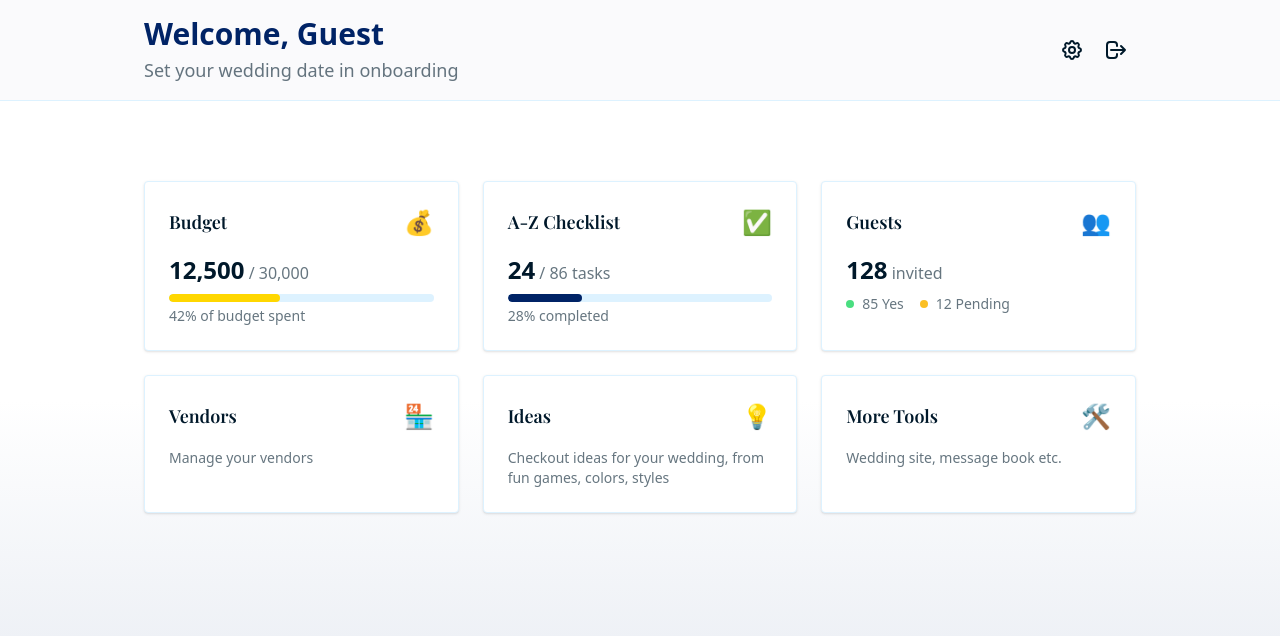
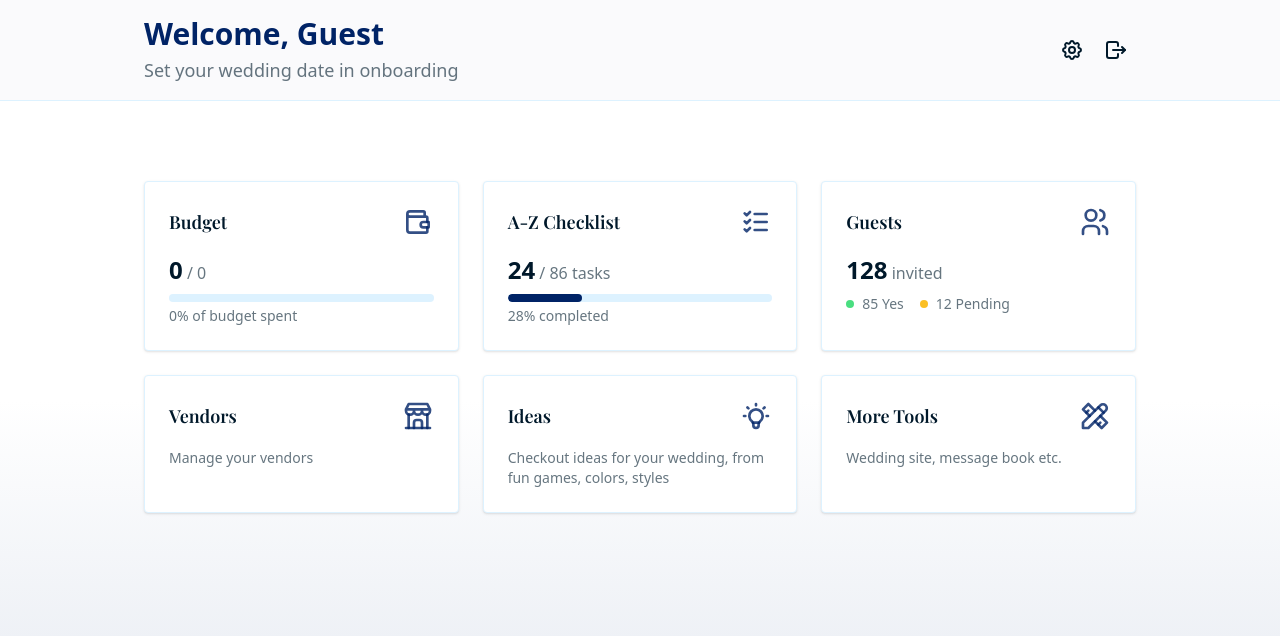
Before and after one commit to Fraganya/knotentials, a Next.js app: page /dashboard in a window 1280 px wide. Shown: the top 636 px of the page. Built offline with nearby package versions, Linux system fonts and the light colour scheme; no server answers; a web font is replaced by a local one.

Commit message:
feat: integrate dynamic budget calculation from Supabase and replace dashboard icons with Tabler Icons

```diff
--- a/package.json
+++ b/package.json
@@ -11,6 +11,7 @@
   "dependencies": {
     "@supabase/ssr": "^0.7.0",
     "@supabase/supabase-js": "^2.84.0",
+    "@tabler/icons-react": "^3.35.0",
     "@tailwindcss/postcss": "^4.1.17",
     "daisyui": "^5.5.5",
     "next": "16.0.3",
--- a/src/app/dashboard/page.js
+++ b/src/app/dashboard/page.js
@@ -4,21 +4,31 @@ import { useState, useEffect } from "react";
 import { useRouter } from "next/navigation";
 import Countdown from "../../components/Countdown";
 import { createClient } from "../../lib/supabase/client";
+import {
+    IconWallet,
+    IconListCheck,
+    IconUsers,
+    IconBuildingStore,
+    IconBulb,
+    IconTools,
+    IconSettings,
+    IconLogout
+} from "@tabler/icons-react";
 
 export default function Dashboard() {
     const router = useRouter();
     const [user, setUser] = useState(null);
     const [wedding, setWedding] = useState(null);
+    const [budgetSpent, setBudgetSpent] = useState(0);
+    const [budgetTotal, setBudgetTotal] = useState(0);
     const [loading, setLoading] = useState(true);
 
-    // Mock data
-    const budgetSpent = 12500;
-    const budgetTotal = 30000;
+    // Mock data for tasks (to be replaced later)
     const tasksCompleted = 24;
     const tasksTotal = 86;
 
     const progress = Math.round((tasksCompleted / tasksTotal) * 100);
-    const budgetProgress = Math.round((budgetSpent / budgetTotal) * 100);
+    const budgetProgress = budgetTotal > 0 ? Math.round((budgetSpent / budgetTotal) * 100) : 0;
 
     useEffect(() => {
         const supabase = createClient();
@@ -37,6 +47,20 @@ export default function Dashboard() {
                     .single();
 
                 setWedding(weddingData);
+                if (weddingData?.total_budget) {
+                    setBudgetTotal(weddingData.total_budget);
+                }
+
+                // Fetch budget items to calculate spent
+                const { data: expenses } = await supabase
+                    .from('budget_items')
+                    .select('cost, paid')
+                    .eq('user_id', user.id);
+
+                if (expenses) {
+                    const spent = expenses.reduce((acc, curr) => acc + (curr.paid ? curr.cost : 0), 0);
+                    setBudgetSpent(spent);
+                }
             }
 
             setLoading(false);
@@ -97,15 +121,10 @@ export default function Dashboard() {
                         <div className="flex items-center gap-4 self-start md:self-center">
                             <div className="flex gap-1">
                                 <button className="btn btn-circle btn-ghost hover:bg-base-200" aria-label="Settings">
-                                    <svg xmlns="http://www.w3.org/2000/svg" className="h-6 w-6" fill="none" viewBox="0 0 24 24" stroke="currentColor">
-                                        <path strokeLinecap="round" strokeLinejoin="round" strokeWidth="2" d="M10.325 4.317c.426-1.756 2.924-1.756 3.35 0a1.724 1.724 0 002.573 1.066c1.543-.94 3.31.826 2.37 2.37a1.724 1.724 0 001.065 2.572c1.756.426 1.756 2.924 0 3.35a1.724 1.724 0 00-1.066 2.573c.94 1.543-.826 3.31-2.37 2.37a1.724 1.724 0 00-2.572 1.065c-.426 1.756-2.924 1.756-3.35 0a1.724 1.724 0 00-2.573-1.066c-1.543.94-3.31-.826-2.37-2.37a1.724 1.724 0 00-1.065-2.572c-1.756-.426-1.756-2.924 0-3.35a1.724 1.724 0 001.066-2.573c-.94-1.543.826-3.31 2.37-2.37.996.608 2.296.07 2.572-1.065z" />
-                                        <path strokeLinecap="round" strokeLinejoin="round" strokeWidth="2" d="M15 12a3 3 0 11-6 0 3 3 0 016 0z" />
-                                    </svg>
+                                    <IconSettings className="w-6 h-6" />
                                 </button>
                                 <button onClick={handleLogout} className="btn btn-circle btn-ghost hover:bg-base-200" aria-label="Logout">
-                                    <svg xmlns="http://www.w3.org/2000/svg" className="h-6 w-6" fill="none" viewBox="0 0 24 24" stroke="currentColor">
-                                        <path strokeLinecap="round" strokeLinejoin="round" strokeWidth="2" d="M17 16l4-4m0 0l-4-4m4 4H7m6 4v1a3 3 0 01-3 3H6a3 3 0 01-3-3V7a3 3 0 013-3h4a3 3 0 013 3v1" />
-                                    </svg>
+                                    <IconLogout className="w-6 h-6" />
                                 </button>
                             </div>
                         </div>
@@ -125,7 +144,7 @@ export default function Dashboard() {
                     <Link href="/budget" className="card bg-base-100 shadow-sm border border-base-200 p-6 rounded-sm hover:shadow-lg hover:scale-105 hover:border-primary/30 hover:bg-primary/5 transition-all duration-200">
                         <div className="flex justify-between items-center mb-4">
                             <h3 className="font-serif font-semibold text-lg text-primary-dark">Budget</h3>
-                            <span className="text-2xl">💰</span>
+                            <IconWallet className="w-8 h-8 text-primary/80" />
                         </div>
                         <div>
                             <div className="text-2xl font-semibold text-base-content mb-2">
@@ -143,7 +162,7 @@ export default function Dashboard() {
                     <Link href="/checklist" className="card bg-base-100 shadow-sm border border-base-200 p-6 rounded-sm hover:shadow-lg hover:scale-105 hover:border-primary/30 hover:bg-primary/5 transition-all duration-200">
                         <div className="flex justify-between items-center mb-4">
                             <h3 className="font-serif font-semibold text-lg text-primary-dark">A-Z Checklist</h3>
-                            <span className="text-2xl">✅</span>
+                            <IconListCheck className="w-8 h-8 text-primary/80" />
                         </div>
                         <div>
                             <div className="text-2xl font-semibold text-base-content mb-2">
@@ -161,7 +180,7 @@ export default function Dashboard() {
                     <div className="card bg-base-100 shadow-sm border border-base-200 p-6 rounded-sm">
                         <div className="flex justify-between items-center mb-4">
                             <h3 className="font-serif font-semibold text-lg text-primary-dark">Guests</h3>
-                            <span className="text-2xl">👥</span>
+                            <IconUsers className="w-8 h-8 text-primary/80" />
                         </div>
                         <div>
                             <div className="text-2xl font-semibold text-base-content mb-2">
@@ -185,7 +204,7 @@ export default function Dashboard() {
                     <Link href="/vendors" className="card bg-base-100 shadow-sm border border-base-200 p-6 rounded-sm hover:shadow-lg hover:scale-105 hover:border-primary/30 hover:bg-primary/5 transition-all duration-200">
                         <div className="flex justify-between items-center mb-4">
                             <h3 className="font-serif font-semibold text-lg text-primary-dark">Vendors</h3>
-                            <span className="text-2xl">🏪</span>
+                            <IconBuildingStore className="w-8 h-8 text-primary/80" />
                         </div>
                         <div>
                             <p className="text-sm text-base-content/60">Manage your vendors</p>
@@ -196,7 +215,7 @@ export default function Dashboard() {
                     <div className="card bg-base-100 shadow-sm border border-base-200 p-6 rounded-sm hover:shadow-lg hover:scale-105 hover:border-primary/30 hover:bg-primary/5 transition-all duration-200 cursor-pointer">
                         <div className="flex justify-between items-center mb-4">
                             <h3 className="font-serif font-semibold text-lg text-primary-dark">Ideas</h3>
-                            <span className="text-2xl">💡</span>
+                            <IconBulb className="w-8 h-8 text-primary/80" />
                         </div>
                         <div>
                             <p className="text-sm text-base-content/60">Checkout ideas for your wedding, from fun games, colors, styles</p>
@@ -207,7 +226,7 @@ export default function Dashboard() {
                     <div className="card bg-base-100 shadow-sm border border-base-200 p-6 rounded-sm hover:shadow-lg hover:scale-105 hover:border-primary/30 hover:bg-primary/5 transition-all duration-200 cursor-pointer">
                         <div className="flex justify-between items-center mb-4">
                             <h3 className="font-serif font-semibold text-lg text-primary-dark">More Tools</h3>
-                            <span className="text-2xl">🛠️</span>
+                            <IconTools className="w-8 h-8 text-primary/80" />
                         </div>
                         <div>
                             <p className="text-sm text-base-content/60">Wedding site, message book etc.</p>
```
Also changed, not shown: 1 other file (tests, documents, lock files or other folders).
